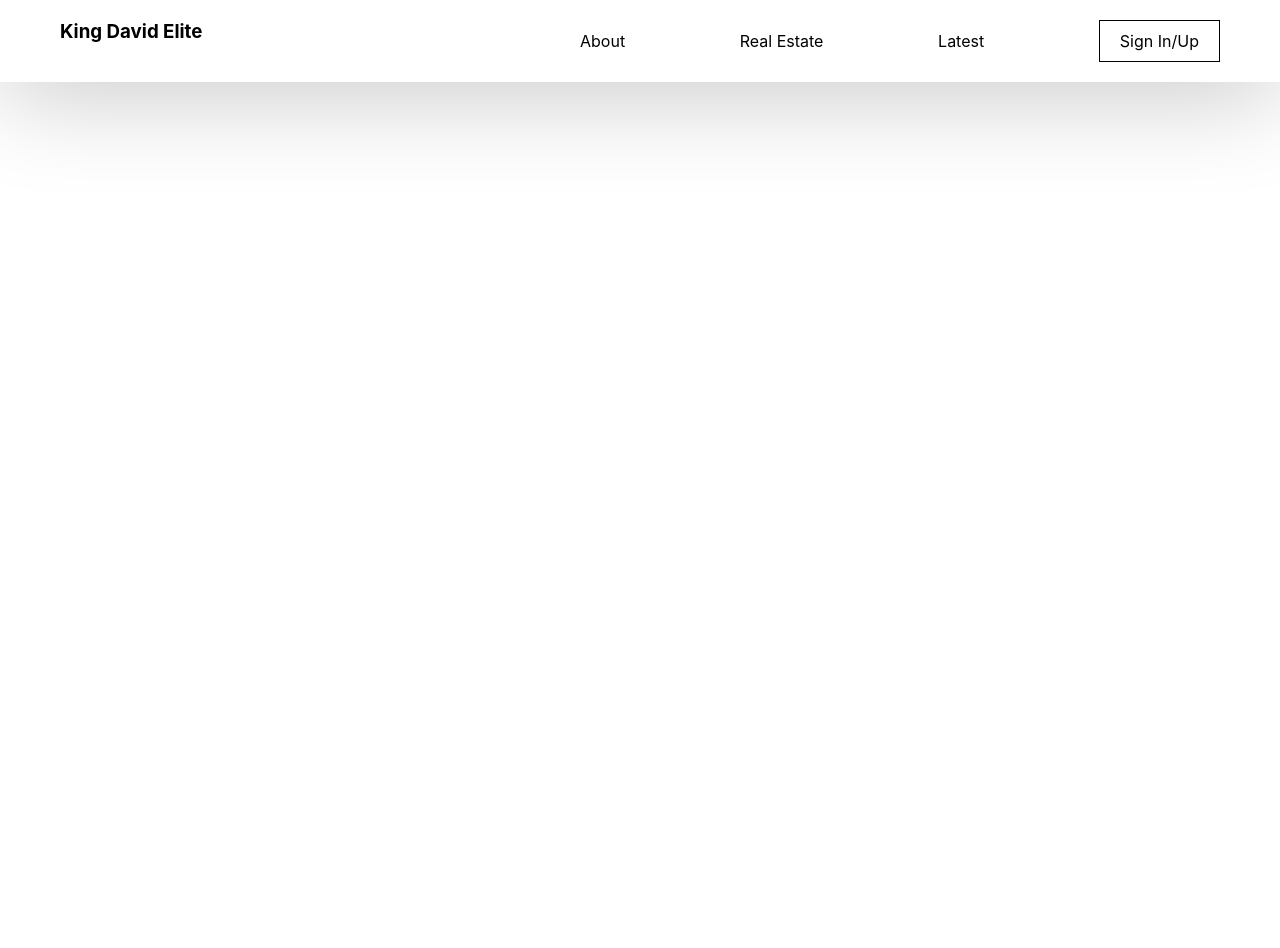
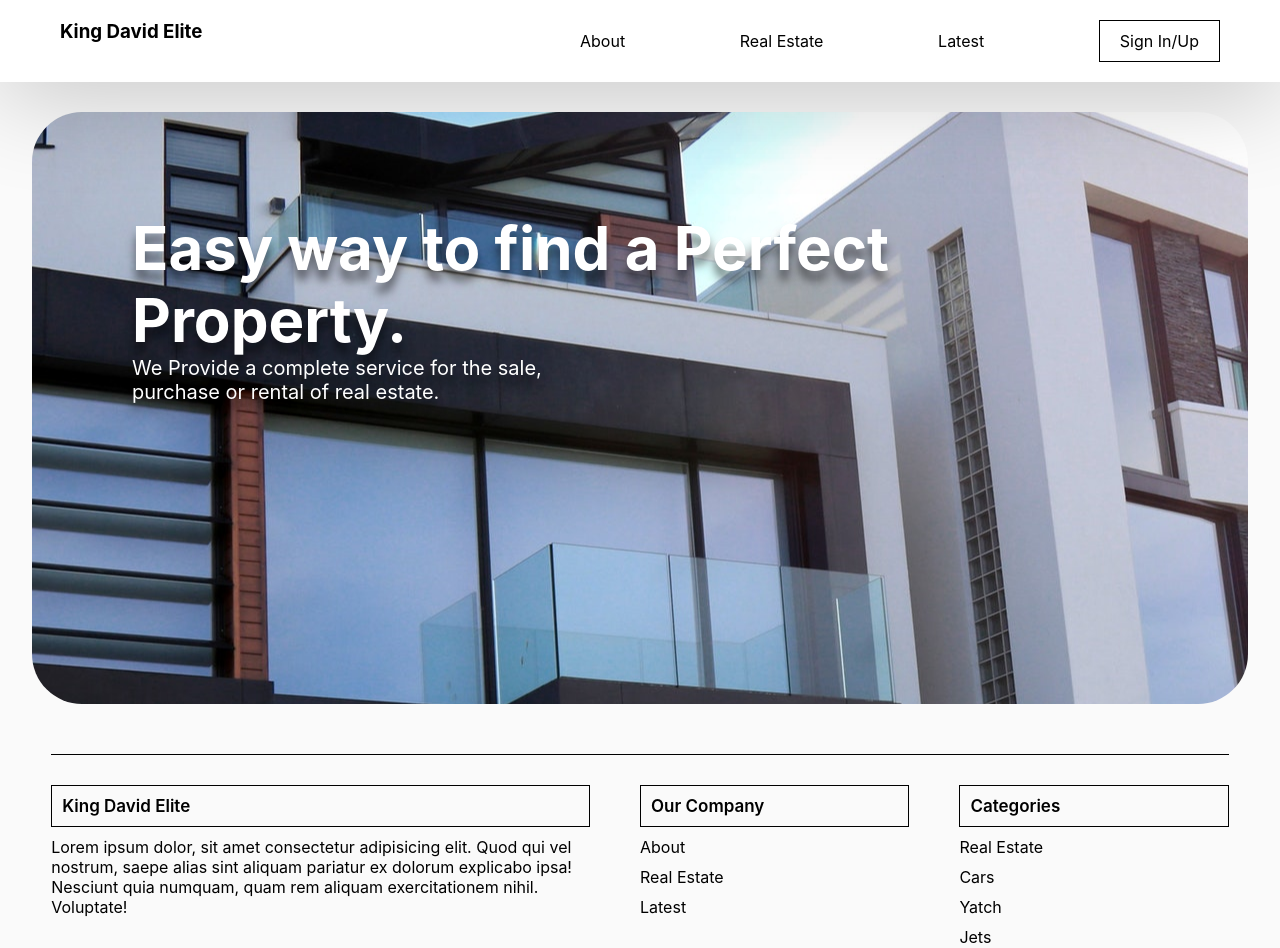
Before and after one commit to DevEmmy/Real-Estate-Management, a React (Create React App) app: page / in a window 1280 px wide. Shown: the top 948 px of the page. Before the commit the page ends 800 px from the top, so only its background shows below. Built offline with nearby package versions, Linux system fonts and the light colour scheme.

Commit message:
Nav, Banner & Footer Component set

```diff
--- a/src/App.css
+++ b/src/App.css
@@ -2,6 +2,10 @@
   padding: 0;
   margin: 0;
   box-sizing: border-box;
+}
+
+body{
+  background: rgba(250,250,250);
 }
 
 /* Nav Component Styles */
@@ -12,6 +16,12 @@
   grid-template-columns: 1fr 2fr;
   gap: 200px;
   box-shadow: 0 7px 100px rgba(0,0,0,0.25);
+  position: sticky;
+  top: 0;
+  left: 0;
+  right: 0;
+  z-index: 999;
+  background-color: white;
 }
 
 .nav_items{
@@ -37,4 +47,69 @@
 .block:hover{
   background-color: black;
   color: white;
+  text-decoration: none;
 }
+
+/* Banner */
+.banner{
+  width: 95%;
+  margin: 30px auto;
+  padding: 100px 150px 300px 100px;
+  border-radius: 50px;
+  object-fit: cover;
+  background-position: center;
+  color: white;
+  text-shadow: 0 10px 10px rgba(0,0,0,0.5);
+}
+
+.banner > h1{
+  font-size: 60px;
+}
+
+.banner > p{
+  font-size: 20px;
+  width: 50%;
+}
+
+/* Footer */
+.footer{
+  width: 92%;
+  margin: 50px auto;
+  display: grid;
+  grid-template-columns: 2fr 1fr 1fr;
+  gap: 50px;
+  border-top: 1px solid;
+  padding: 30px 0;
+}
+
+.footer > .footer_1 > h3, .footer_2 > h3, .footer_3> h3{
+  font-weight: 600;
+  border: 1px solid;
+  padding: 10px;
+  font-size: 17px;
+}
+
+/* .footer_1, .footer_2, .footer_3{
+  display: grid;
+} */
+
+.copyright{
+  font-weight: 600;
+  padding: 20px 0;
+}
+
+.footer_items, .footer_1 > p{
+  margin-top: 10px;
+  display: grid;
+  grid-template-rows: 1fr;
+  gap: 10px;
+}
+
+.footer_item{
+  cursor: pointer;
+  display: inline-flex;
+}
+
+.footer_item:hover{
+  text-decoration: underline;
+}
--- a/src/App.js
+++ b/src/App.js
@@ -1,4 +1,6 @@
 import './App.css';
+import Banner from './Components/Globals/Banner';
+import Footer from './Components/Globals/Footer';
 import Nav from './Components/Globals/Nav';
 
 
@@ -6,6 +8,8 @@ function App() {
   return (
     <div>
       <Nav />
+      <Banner />
+      <Footer />
     </div>
   );
 }
--- a/src/Components/Assets/Details/info.js
+++ b/src/Components/Assets/Details/info.js
@@ -1,3 +1,5 @@
+import img from "../Images/3..jpeg"
+
 export const info = {
     name: 'King David Elite',
     nav_items : [
@@ -18,5 +20,28 @@ export const info = {
             link : "/sign-in",
         },
 
+    ],
+    banner_text : "Easy way to find a Perfect Property.",
+    banner_sub_text : "We Provide a complete service for the sale, purchase or rental of real estate.",
+    banner_img: img,
+    footer_content_text : "Lorem ipsum dolor, sit amet consectetur adipisicing elit. Quod qui vel nostrum, saepe alias sint aliquam pariatur ex dolorum explicabo ipsa! Nesciunt quia numquam, quam rem aliquam exercitationem nihil. Voluptate!",
+    copyright : "2022 &copy; All right reserved",
+    categories : [
+        {
+            title : "Real Estate",
+            link : "/real-estate"
+        },
+        {
+            title : "Cars",
+            link : "/cars"
+        },
+        {
+            title : "Yatch",
+            link : "/yatch"
+        },
+        {
+            title : "Jets",
+            link : '/jets'
+        }
     ]
 }
--- a/src/Components/Globals/Banner.jsx
+++ b/src/Components/Globals/Banner.jsx
@@ -0,0 +1,13 @@
+import React from 'react'
+import {info} from '../Assets/Details/info'
+
+function Banner() {
+  return (
+    <div className='banner' style={{backgroundImage: `url(${info.banner_img})`}}>
+                <h1>{info.banner_text}</h1>
+                <p>{info.banner_sub_text}</p>
+    </div>
+  )
+}
+
+export default Banner
--- a/src/Components/Globals/Footer.jsx
+++ b/src/Components/Globals/Footer.jsx
@@ -0,0 +1,42 @@
+import React from 'react'
+import {info} from "../Assets/Details/info"
+
+function Footer() {
+  return (
+    <div className='footer'>
+        <div className="footer_1">
+            <h3>{info.name}</h3>
+            <p>{info.footer_content_text}</p>
+            <p className="copyright">{info.copyright}</p>
+        </div>
+
+        <div className="footer_2">
+            <h3>Our Company</h3>
+            <div className="footer_items">
+                {info.nav_items.filter((item)=>item.title !== "Sign In/Up").map((item)=>{
+                    return(
+                        <div className="footer_item">
+                            {item.title}
+                        </div>
+                    )
+                })}
+            </div>
+        </div>
+
+        <div className="footer_3">
+            <h3>Categories</h3>
+            <div className="footer_items">
+                { info.categories.map((item)=>{
+                    return(
+                        <div className="footer_item">
+                            { item.title }
+                        </div>
+                    )
+                })}
+            </div>
+        </div>
+    </div>
+  )
+}
+
+export default Footer
```
